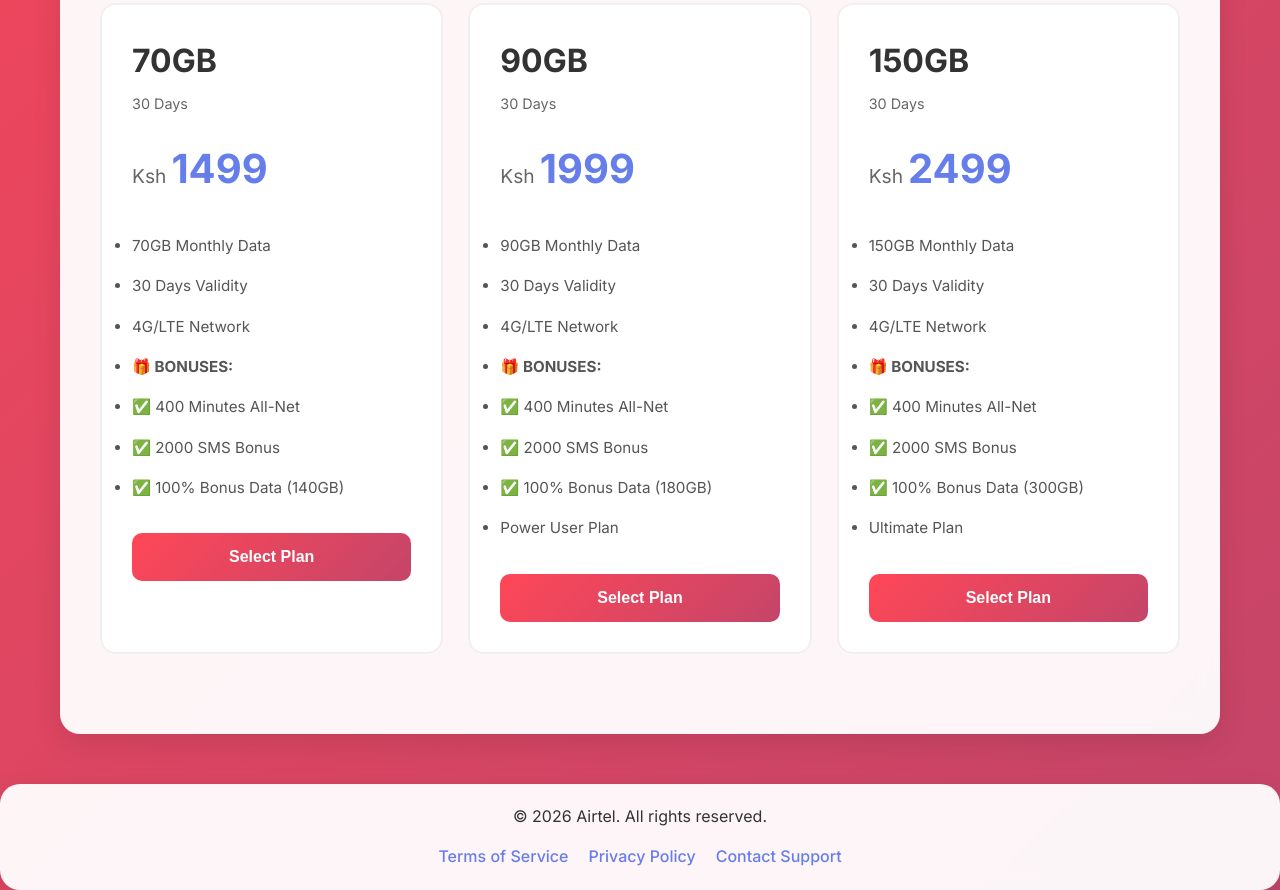
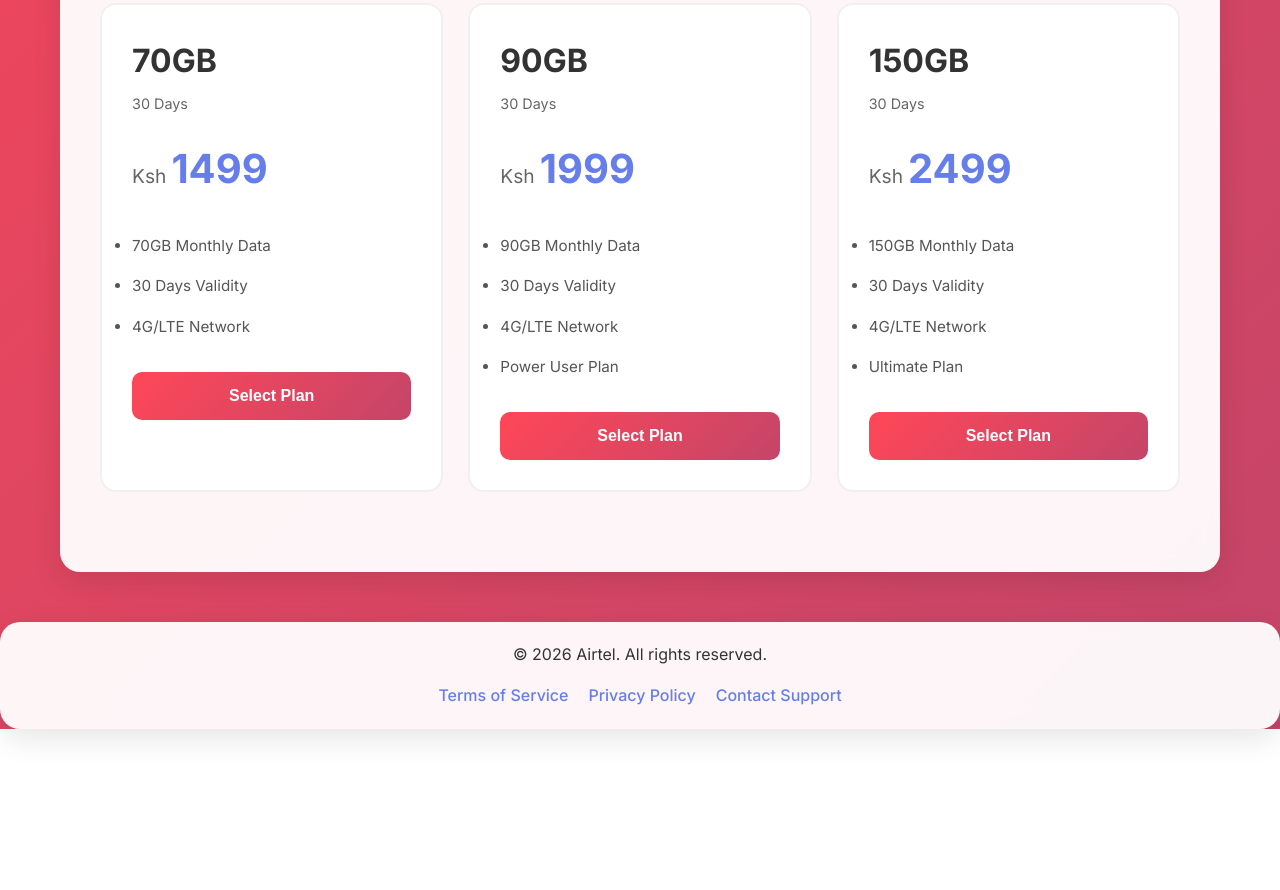
Before and after one commit to okoaflex-max/bestdata, a website: page public/index.html in a window 1280 px wide. Shown: the part 1020-1910 px from the top of the page. After the commit the page ends 1749 px from the top, so only its background shows below. Drawn offline with Linux system fonts and the light colour scheme.

Commit message:
Remove bonus section from 70GB, 90GB, and 150GB plans - keep only 50GB with bonuses

```diff
--- a/public/index.html
+++ b/public/index.html
@@ -113,10 +113,6 @@
                                 <li>70GB Monthly Data</li>
                                 <li>30 Days Validity</li>
                                 <li>4G/LTE Network</li>
-                                <li><strong>🎁 BONUSES:</strong></li>
-                                <li>✅ 400 Minutes All-Net</li>
-                                <li>✅ 2000 SMS Bonus</li>
-                                <li>✅ 100% Bonus Data (140GB)</li>
                             </ul>
                         </div>
                         <button class="select-plan-btn">Select Plan</button>
@@ -136,10 +132,6 @@
                                 <li>90GB Monthly Data</li>
                                 <li>30 Days Validity</li>
                                 <li>4G/LTE Network</li>
-                                <li><strong>🎁 BONUSES:</strong></li>
-                                <li>✅ 400 Minutes All-Net</li>
-                                <li>✅ 2000 SMS Bonus</li>
-                                <li>✅ 100% Bonus Data (180GB)</li>
                                 <li>Power User Plan</li>
                             </ul>
                         </div>
@@ -160,10 +152,6 @@
                                 <li>150GB Monthly Data</li>
                                 <li>30 Days Validity</li>
                                 <li>4G/LTE Network</li>
-                                <li><strong>🎁 BONUSES:</strong></li>
-                                <li>✅ 400 Minutes All-Net</li>
-                                <li>✅ 2000 SMS Bonus</li>
-                                <li>✅ 100% Bonus Data (300GB)</li>
                                 <li>Ultimate Plan</li>
                             </ul>
                         </div>
```
